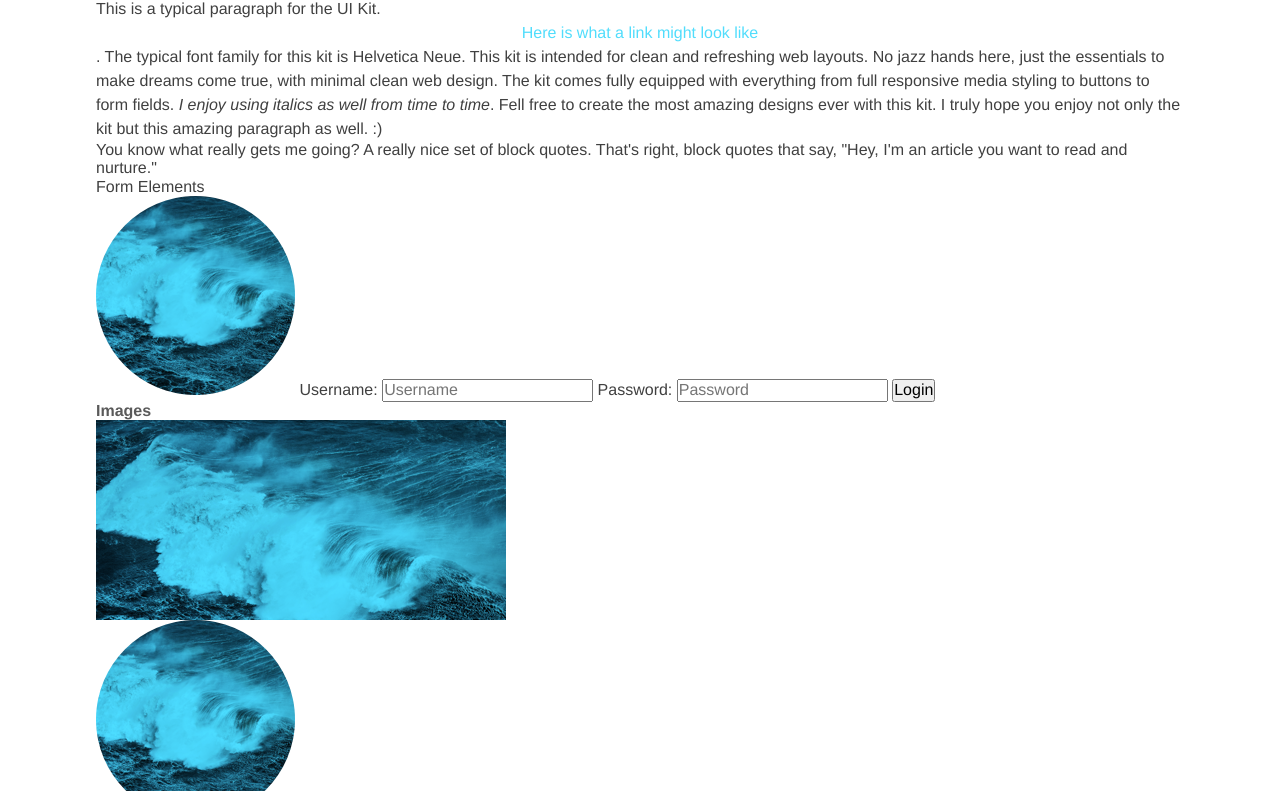
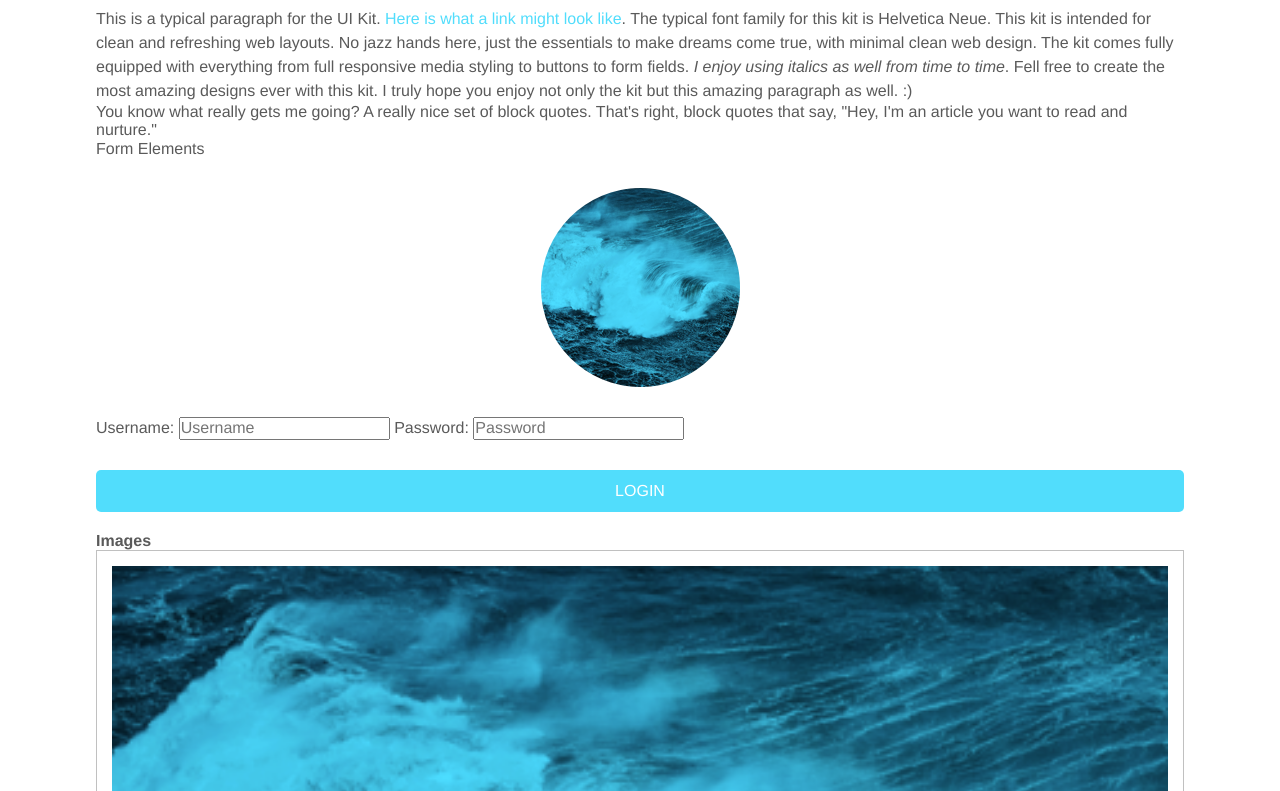
Before and after one commit to juliamatilda/StyleGuide, a plain HTML site: page index.html in a window 1280 px wide. Shown: the part 563-1354 px from the top of the page. Drawn offline with Linux system fonts and the light colour scheme.

Commit message:
add image style

```diff
--- a/scss/base/_index.scss
+++ b/scss/base/_index.scss
@@ -1,5 +1,3 @@
 //Normalize Reset
-@import "normalize";
-
-//Base styles
-@import "base";
+@import "normalize",
+        "base";
--- a/scss/components/_buttons.scss
+++ b/scss/components/_buttons.scss
@@ -1,6 +1,16 @@
-.btn--default {}
-.btn--success {}
-.btn--error {}
-.btn--warning {}
-.btn--info {}
-.theme__colors {}
+//set btn theme colors
+.btn {
+  @include m(default){
+    margin-top: em(30px);
+  }
+  @each $theme, $color in $btn-colors {
+    &--#{$theme}.theme__colors {
+      background-color: $color;
+    }
+  }
+}
+
+//extend btn styles
+[class^="btn--"] {
+  @extend %btn;
+}
--- a/scss/components/_grid.scss
+++ b/scss/components/_grid.scss
@@ -1,6 +1,5 @@
 
 .container {
-  @include flexbox($direction: column, $justifyContent: center);
   @include center(85%);
   font-family: $font-family--primary;
   font-size: $base__font-size;
@@ -8,17 +7,19 @@
 }
 
 .grid__row {
-  @include flexbox($direction: column, $justifyContent: center);
+
 }
+
 
 //----- Grid columns -----//
 //generate grid__col classes, set background colors
-@for $num from 2 through 12 {
-  .grid__col--#{$num} {
-    @include grid;
-    @if map-has-key($grid-colors, #{$num}) {
+@for $i from 1 through $g-col-count {
+  .grid__col--#{$i} {
+    @if map-has-key($grid-colors, #{$i}) {
       &.theme__colors {
-        background-color: map-get($grid-colors, #{$num});
+        background-color: map-get($grid-colors, #{$i});
+        @include grid;
+
       }
     }
   }
@@ -26,20 +27,5 @@
 
 
 
-// .grid__col--2 {}
-
-// .grid__col--3 {
-
-// }
-
-// .grid__col--4 {}
-// .grid__col--5 {}
-// .grid__col--6 {}
-// .grid__col--7 {}
-// .grid__col--8 {}
-// .grid__col--9 {}
-// .grid__col--10 {}
-// .grid__col--11 {}
-// .grid__col--12 {}
 // .centered {}
 // .theme__colors {}
--- a/scss/components/_images.scss
+++ b/scss/components/_images.scss
@@ -1,11 +1,20 @@
-.link {
-  @include flexbox($justifyContent: center );
 
+.img {
+  @include m(logo){
+  @extend %margin-auto;
+    display: block;
+    padding: em(45px) 0;
+  }
+
+  @include m(frame){
+    padding: em(15px);
+    border: solid 1px lighten($gray, 50%);
+    width: 100%;
+  }
+
+  @include m(avatar){
+    @extend %margin-auto;
+      display: block;
+      padding: em(30px) 0;
+  }
 }
-
-.img--logo {
-  padding-top: 50px;
-  padding-bottom: 30px;
-}
-.img--frame {}
-.img--avatar {}
--- a/scss/components/_index.scss
+++ b/scss/components/_index.scss
@@ -1,17 +1,7 @@
 //Forms
-@import "forms";
-
-//Navigation
-@import "nav";
-
-//Images
-@import "images";
-
-//Grid
-@import "grid";
-
-//Buttons
-@import "buttons";
-
-//Typography
-@import "typography";
+@import "forms",
+        "nav",
+        "images",
+        "grid",
+        "buttons",
+        "typography";
--- a/scss/components/_nav.scss
+++ b/scss/components/_nav.scss
@@ -1,25 +1,7 @@
-//----- Navigation -----//
-// .nav {
-// @include flexbox($direction: column);
-//   padding-left: 0;
-//
-//   @include e(item) {
-//     @extend %text-center;
-//     padding: em(12px) em(12px);
-//     border-radius: 5px;
-//
-//     a {
-//      @extend %text-decor-none;
-//     }
-//   }
-//
-// }
 
 .nav {
+  @extend %text-center;
   @include e(item) {
-    @include flexbox($direction: column, $justifyContent: center);
-    @extend %text-center;
-
     a {
       @extend %text-decor-none;
        display: block;
@@ -35,3 +17,33 @@
      }
     }
 }
+
+
+
+
+
+
+
+
+
+//
+// .nav {
+//   @include e(item) {
+//     @include flexbox($direction: column, $justifyContent: center);
+//     @extend %text-center;
+//
+//     a {
+//       @extend %text-decor-none;
+//        display: block;
+//        padding: em(16px);
+//        color: $gray;
+//        &:active,
+//        &:hover {
+//          background-color: $primary-color;
+//          border: 1px solid $primary-color;
+//          border-radius: 5px;
+//          color: $white;
+//        }
+//      }
+//     }
+// }
--- a/scss/components/_typography.scss
+++ b/scss/components/_typography.scss
@@ -7,7 +7,6 @@
 
 .link {
   @extend %text-decor-none;
-  font-weight: $font-wt--medium;
   color: $secondary-color;
 }
 
--- a/scss/utilities/_index.scss
+++ b/scss/utilities/_index.scss
@@ -1,11 +1,5 @@
 //Variables
-@import "variables";
-
-//Functions
-@import "functions";
-
-//Mixins
-@import "mixins";
-
-//Placeholders
-@import "placeholders";
+@import "variables",
+        "functions",
+        "mixins",
+        "placeholders";
--- a/scss/utilities/_mixins.scss
+++ b/scss/utilities/_mixins.scss
@@ -42,10 +42,12 @@
 @mixin flexbox(
   $display: flex,
   $direction: null,
-  $justifyContent: null) {
+  $justify: null,
+  $align: null) {
    display: $display;
    flex-direction: $direction;
-   justify-content:  $justifyContent;
+   justify-content:  $justify;
+   align-items: $align;
    @content;
 }
 
@@ -53,14 +55,16 @@
 @mixin grid {
   @include flexbox;
   border-radius: em(5px);
+  border: none;
   color: $gray;
-  font-weight: $font-wt--bold;
+  padding: .9em 0 .9em em(15px);
+  @content;
 }
+
 
 //----- Center helper -----//
 @mixin center($width) {
   width: $width;
-  margin-left: auto;
-  margin-right: auto;
+  margin: 0 auto;
   @content;
 }
--- a/scss/utilities/_placeholders.scss
+++ b/scss/utilities/_placeholders.scss
@@ -1,3 +1,12 @@
+//----- Helpers -----//
+%text-center {
+  text-align: center;
+}
+
+%margin-auto {
+    margin: 0 auto;
+}
+
 //----- Links -----//
 %text-decor-none {
   text-decoration: none;
@@ -13,6 +22,24 @@
 
 
 //----- Nav Items -----//
-%text-center {
-  text-align: center;
+
+
+
+
+
+//----- Buttons ------//
+%btn {
+  width: 100%;
+  padding: 0.75em 0;
+  font-family: $font-family--primary;
+  font-weight: $font-wt--medium;
+  text-transform: uppercase;
+  color: $white;
+  border: none;
+  border-radius: 5px;
+  @include flexbox($direction: column, $align: center){
+    margin-bottom: em(20px);
+  }
+
+
 }
--- a/scss/utilities/_variables.scss
+++ b/scss/utilities/_variables.scss
@@ -37,14 +37,15 @@ $primary-color     : $viking;
 $secondary-color   : $malibu;
 
 
-//----- Theme Colors -----//
+//----- COLOR MAPS -----//
+//----- Grid Theme Colors -----//
 $grid-colors: (
-    '3' : $french-lilac,    //grid__col--3
-    '4' : $anakiwa,         //grid__col--4
-    '5' : $vista-blue,      //grid__col--5
-    '6' : $shakespeare,     //grid__col--6
-    '7' : $sea-pink,        //grid__col--7
-    '8' : $vivid-tangerine, //grid__col--8
+    '3' :$french-lilac,    //grid__col--3
+    '4' :$anakiwa,         //grid__col--4
+    '5' :$vista-blue,      //grid__col--5
+    '6' :$shakespeare,     //grid__col--6
+    '7' :$sea-pink,        //grid__col--7
+    '8' :$vivid-tangerine, //grid__col--8
     '12':$riptide          //grid__col--12
 );
 
@@ -54,7 +55,7 @@ $btn-colors: (
     error      : $sunglo,
     warning    : $coral,
     info       : $purple-majesty,
-    default    : $malibu,
+    default    : $malibu
 );
 
 //==================================================================//
@@ -66,7 +67,7 @@ $base__line-height : 24px;
 
 //----- Grid -----//
 $g-col-width   : 65px;
-$-col-count    : 12;
+$g-col-count   : 12;
 $g-gutter-width: 20px;
 $max-width     : 1050px;
 
```
Also changed, not shown: css/styles.css, 1 other file.
